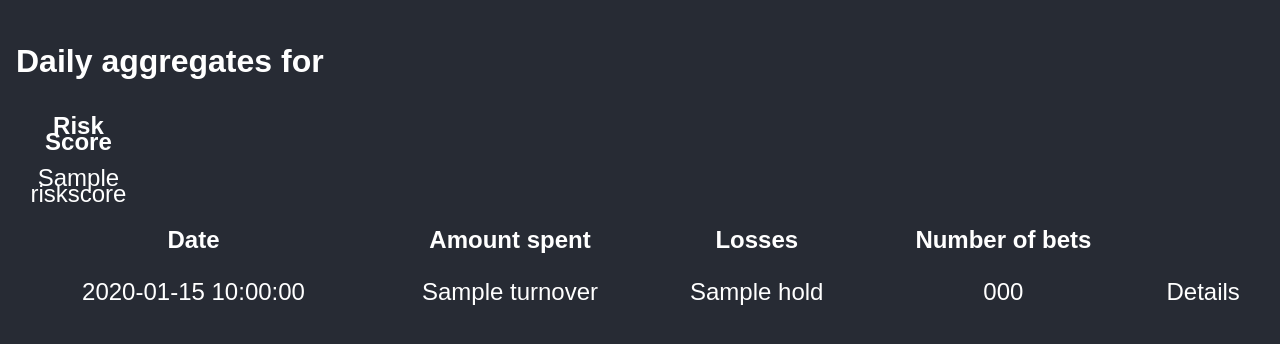
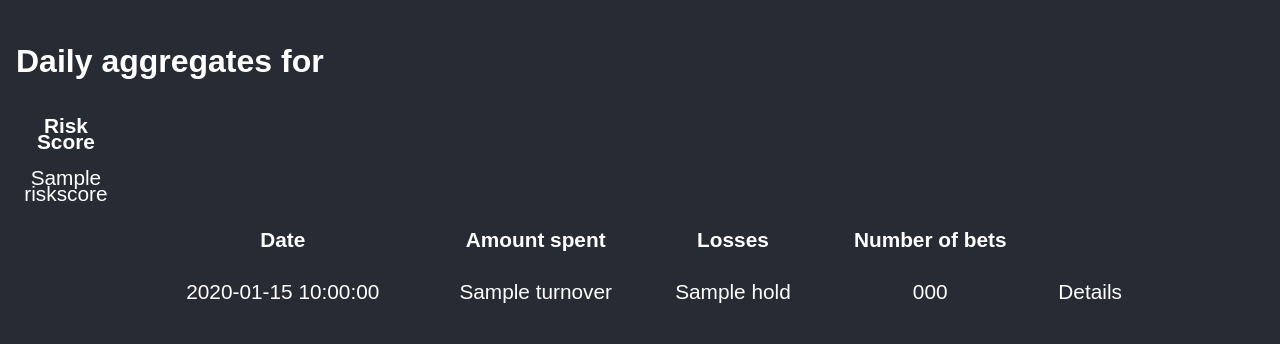
Before and after one commit to wonx/lootbox_addiction, a Flask app: template flask_app/templates/user.html in a window 1280 px wide. Shown: the top 344 px of the page. Run offline with Flask 2, Linux system fonts and the light colour scheme; the template is opened without the code that fills it: most values are stand-ins (such as "Sample title", 1, 10 or a date in 2020); parts of the project's set-up code (start-up, migrations or seed data) failed here and were passed over; some libraries are stand-ins or nearby versions.

Commit message:
Aesthetic changes to the flask app

```diff
--- a/flask_app/app.py
+++ b/flask_app/app.py
@@ -67,7 +67,7 @@
                    x=df_byminute_interpolated_limit.index,
                    y='out',
                    title='Total purchases (5m intervals)',
-                   color_discrete_sequence=["#fca903"],
+                   color_discrete_sequence=["#ff9900"],
                    labels={
                      "out": "Amount of purchases",
                      "index": ""})
@@ -114,7 +114,7 @@
                   x='date',
                   y='NumberofBets',
                   title='Lootbox purchases per day',
-                  color_discrete_sequence=["#5597ff"],
+                  color_discrete_sequence=["#ff9900"],
                   labels={
                      "date": "",
                      "NumberofBets": ""})
--- a/flask_app/static/styles/style.css
+++ b/flask_app/static/styles/style.css
@@ -10,6 +10,13 @@
     line-height: 1em;
     margin: 0;
   padding: 2em 1em;
+}
+
+.logo {
+  width: 200px;
+  height: 200px;
+  top: 0;
+  left: 0;
 }
 
 .graph-container {
@@ -27,10 +34,15 @@
   text-align: center;
 }
 
+table.center {
+  margin-left: auto;
+  margin-right: auto;
+}
+
 table {
-  width: 100%;
+  width: 80%;
   text-align: center;
-  font-size: 150%
+  font-size: 130%
 }
 
 table tr {
--- a/flask_app/templates/user.html
+++ b/flask_app/templates/user.html
@@ -25,7 +25,7 @@
   </div>
 
 
-  <table>
+  <table class="center">
     <tr>
       <th>Date</th>
       <th>Amount spent</th>
--- a/flask_app/templates/userpurchases.html
+++ b/flask_app/templates/userpurchases.html
@@ -24,7 +24,7 @@
   </div>
 
 
-  <table>
+  <table class="center">
     <tr>
       <th>Date and time</th>
       <th>Lootbox category</th>
```
Also changed, not shown: flask_app/templates/bar.html (+5 -4 lines), flask_app/static/gameguard_logo.png (added).
